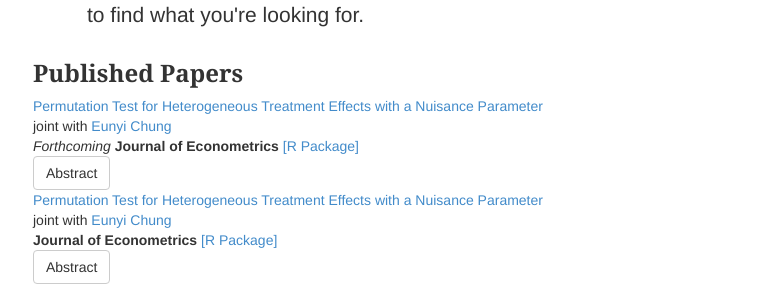
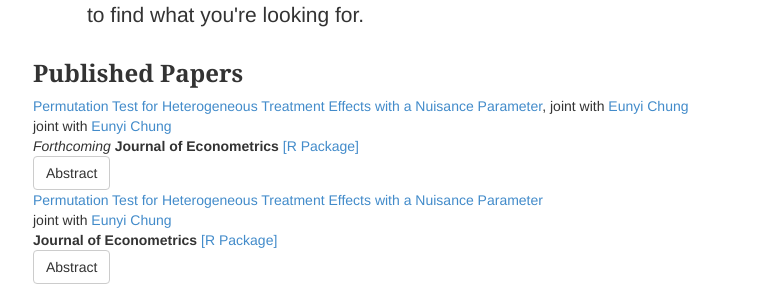
Before and after one commit to mauolivares/mauolivares.github.io, a Jekyll site: the page built from cv/index.html, in a window 1280 px wide. Shown: the part 218-508 px from the top of the page, without its empty margins (247-1030 px from the left). Built offline with Jekyll 4.4.1, drawn with Linux system fonts in a browser that asks for light colours.

```diff
--- a/cv/index.html
+++ b/cv/index.html
@@ -12,7 +12,8 @@ title: 404 Error | Sorry, this page does not exist.
 
 			<ul class="list-unstyled">
 				<li>
-					<a href="/files/HTE_WorkingPaper.pdf" title="Download Paper as PDF">Permutation Test for Heterogeneous Treatment Effects with a Nuisance Parameter</a>
+					<a href="/files/HTE_WorkingPaper.pdf" title="Download Paper as PDF">Permutation Test for Heterogeneous Treatment Effects with a Nuisance Parameter</a>,
+					joint with <a href="https://sites.google.com/a/illinois.edu/eunyichung/">Eunyi Chung</a>
 					<br>joint with <a href="https://sites.google.com/a/illinois.edu/eunyichung/">Eunyi Chung</a>
 					<br><i>Forthcoming </i><b>Journal of Econometrics</b> <a href="https://cran.r-project.org/web/packages/RATest/index.html" title="R Package">[R Package]</a>
 					<br><a class="btn btn-default" data-toggle="collapse" href="#collapseExample" role="button" aria-expanded="false" aria-controls="collapseExample">
```
